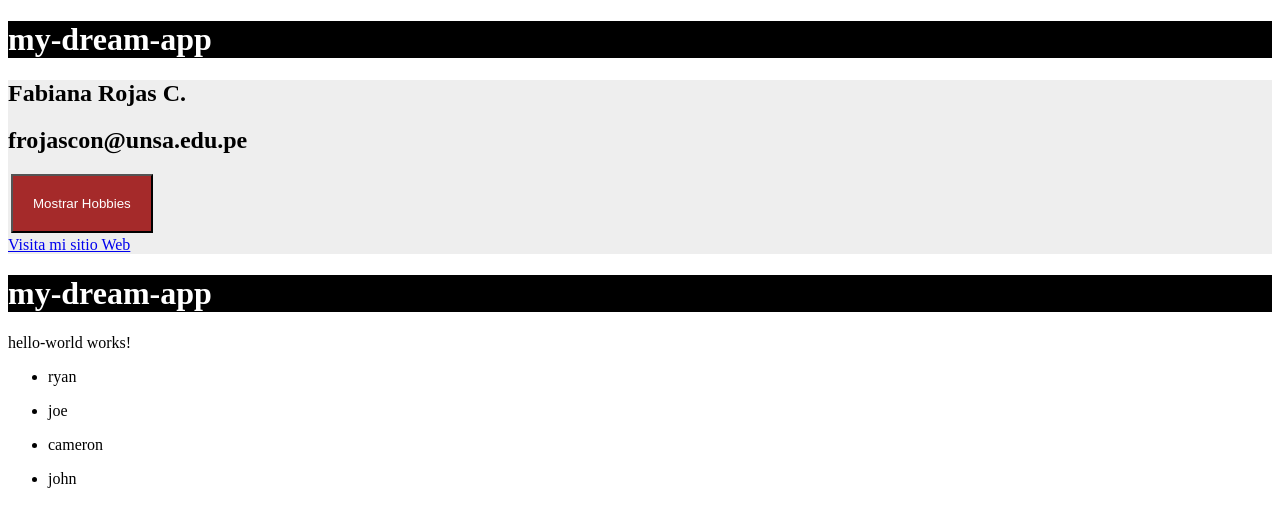
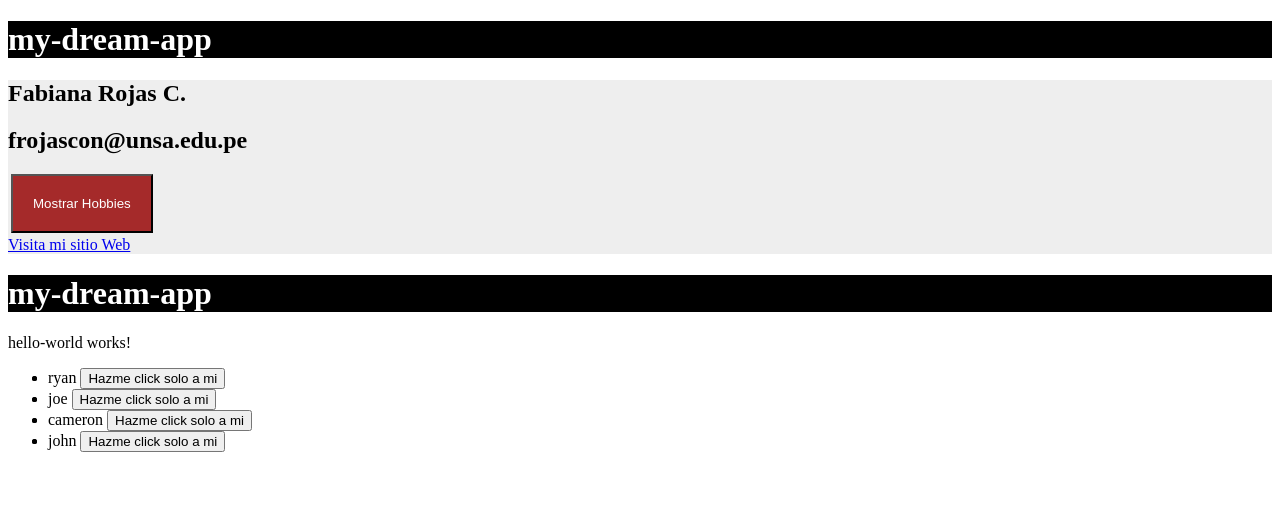
Before and after one commit to FabianaRojasCondori/PW2-TEORIA, an Angular app in the folder proyectoAngular/my-dream-app/: page / in a window 1280 px wide. Shown: the top 522 px of the page. Built offline with nearby package versions, Linux system fonts and the light colour scheme.

Commit message:
Angular1 - Diapositiva 23: Se agregan botones de alerta a la aplicacion para que cada usuario tenga un boton que diga un mensaje('Hazme click solo a mi).

```diff
--- a/proyectoAngular/my-dream-app/src/app/user/user.html
+++ b/proyectoAngular/my-dream-app/src/app/user/user.html
@@ -1 +1,3 @@
-<p>{{ nameUser }}</p>
+<li>{{ nameUser }}
+  <button (click)="sayHello(nameUser)">Hazme click solo a mi</button>
+</li>
--- a/proyectoAngular/my-dream-app/src/app/user/user.ts
+++ b/proyectoAngular/my-dream-app/src/app/user/user.ts
@@ -9,4 +9,8 @@
 })
 export class User {
   @Input() nameUser: any;
+
+  sayHello(nameUser: any) {
+    alert("Hola " + nameUser);
+  }
 }
```
